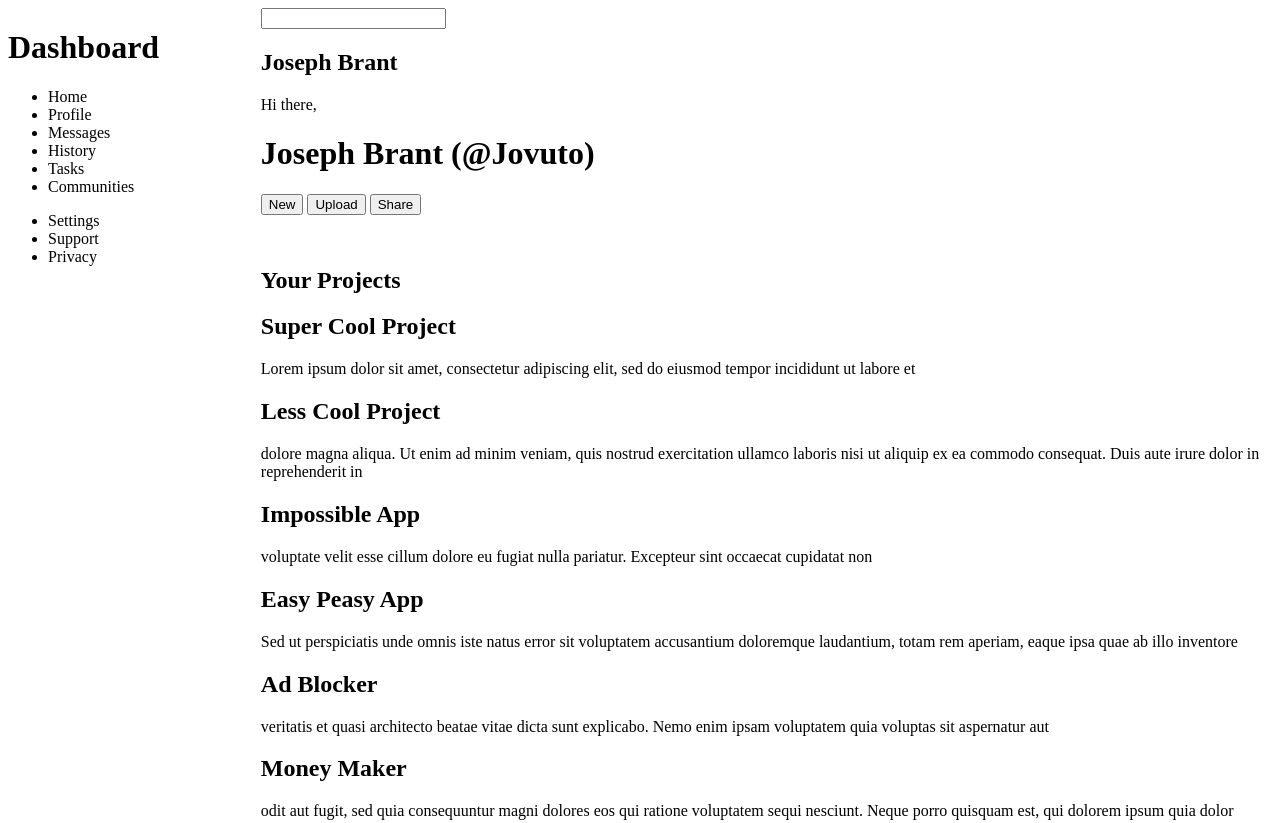
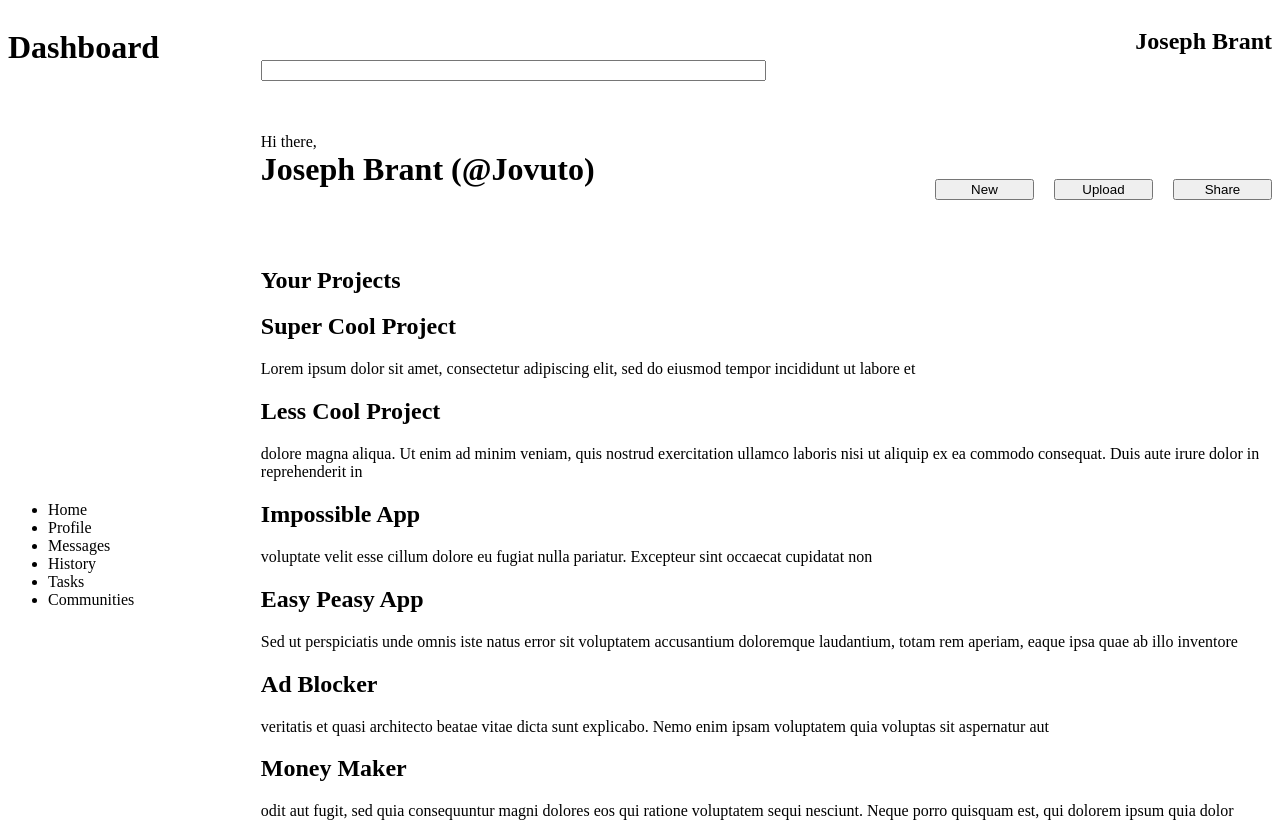
Before and after one commit to Jovuto/admin-dashboard, a plain HTML site: page index.html in a window 1280 px wide. Shown: the top 823 px of the page. Drawn offline with Linux system fonts and the light colour scheme.

Commit message:
feat: add layout for sidebar and header

```diff
--- a/index.html
+++ b/index.html
@@ -9,10 +9,10 @@
 <body>
     <div class="container">
         <div class="sidebar">
-            <div>
+            <div class="logo">
                 <h1>Dashboard</h1>
             </div>
-            <div>
+            <div class="sideButtons">
                 <ul>
                     <li>Home</li>
                     <li>Profile</li>
@@ -22,7 +22,7 @@
                     <li>Communities</li>
                 </ul>
             </div>
-            <div>
+            <div class="settings">
                 <ul>
                     <li>Settings</li>
                     <li>Support</li>
@@ -31,20 +31,22 @@
             </div>
         </div>
         <div class="header">
-            <div>
-                <input type="search">
-            </div>
-            <div>
+            <div class="upperHeader">
+                <input class="search" type="search">
+                <div class="profile">
                     <h2>Joseph Brant</h2>
                 </div>
-            <div>
+            </div>
+            <div class="lowerHeader">
+                <div class="welcome">
                         <p>Hi there,</p>
                         <h1>Joseph Brant (@Jovuto)</h1>
                 </div>
-            <div>
+                <div class="headerButtons">
                     <button>New</button>
                     <button>Upload</button>
                     <button>Share</button>
+                </div>
             </div>
         </div>
         <div class="content">
--- a/style.css
+++ b/style.css
@@ -8,10 +8,50 @@
 
 .sidebar {
     grid-area: sidebar;
+    display: grid;
+    grid-template-rows: 1fr 1fr 1fr;
 }
 
 .header {
     grid-area: header;
+    display: grid;
+}
+
+.upperHeader,
+.lowerHeader {
+    display: grid;
+    grid-template-columns: 1fr 1fr;
+}
+
+.lowerHeader {
+    display: grid;
+    grid-template-columns: 2fr 1fr;
+}
+
+.search {
+    justify-self: stretch;
+    align-self: center;
+}
+
+.profile {
+    justify-self: end;
+}
+
+.welcome {
+    display: grid;
+    grid-template-rows: min-content min-content;
+}
+
+.welcome > p,
+.welcome > h1 {
+    margin: 0;
+}
+
+.headerButtons {
+    display: grid;
+    grid-template-columns: repeat(3, 1fr);
+    gap: 20px;
+    align-items: center;
 }
 
 .content {
```
Lines whose indentation alone changed are shown as unchanged.
